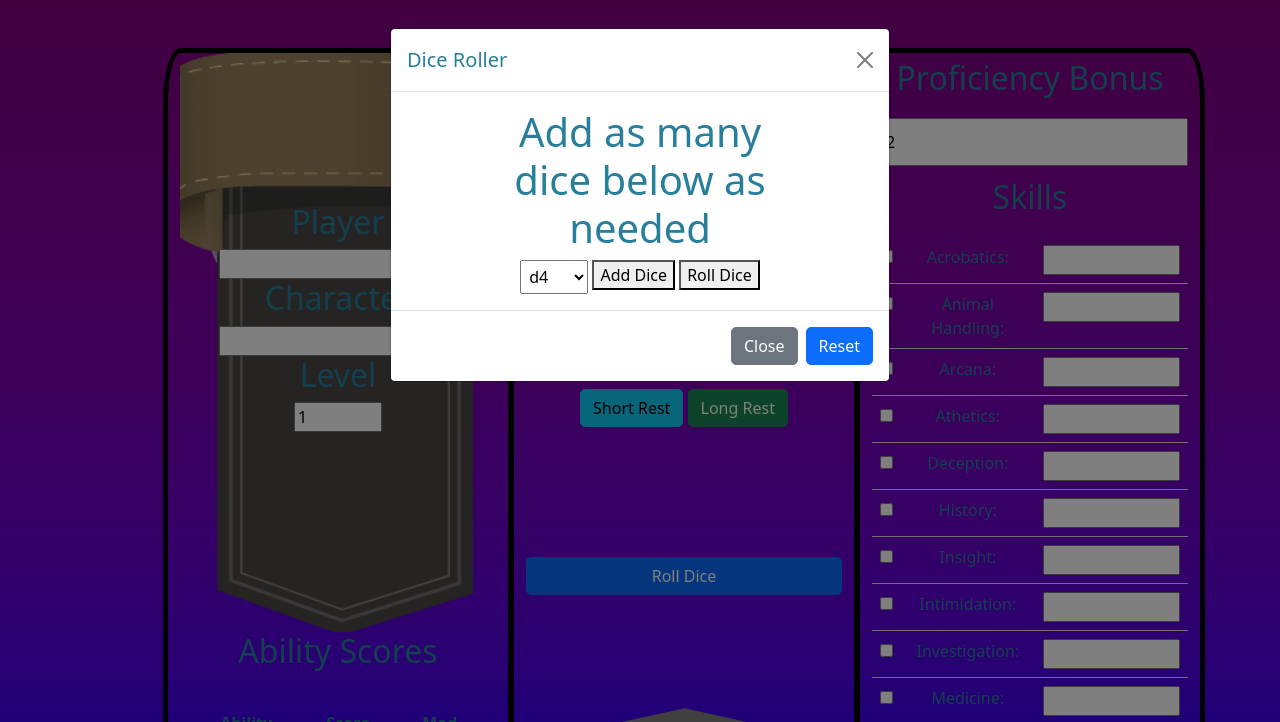
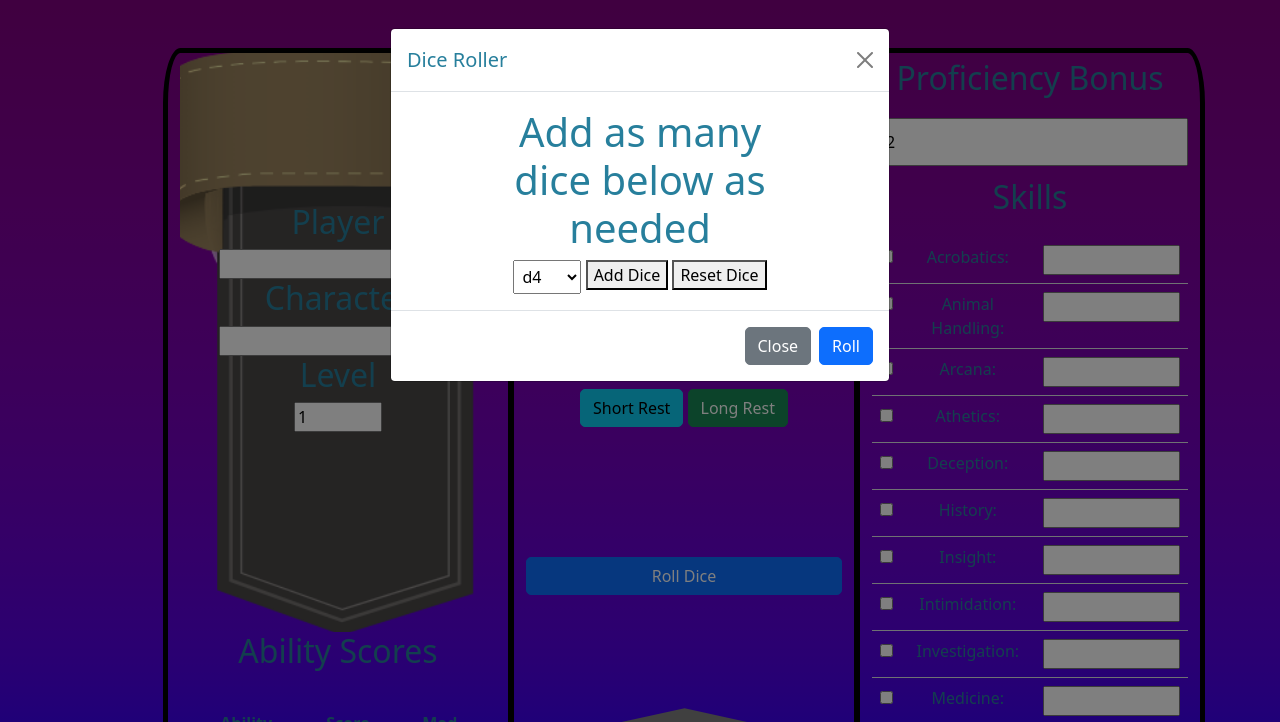
Before and after one commit to Dylan-Thrasher/Dynamic-Character-Sheet, a website: page index.html in a window 1280 px wide. Both pictures are taken after a click on the button "Roll Dice". Shown: the top 722 px of the page. Drawn offline with nearby package versions, Linux system fonts and the light colour scheme; no server answers.

Commit message:
swapped reset and roll buttons for better user experience

```diff
--- a/index.html
+++ b/index.html
@@ -181,7 +181,7 @@
                                                 <option value="100">d100</option>
                                             </select>
                                             <button id="add-dice">Add Dice</button>
-                                            <button id="roll-dice">Roll Dice</button>
+                                            <button id="reset-dice">Reset Dice</button>
                                         </div>
                                         <div id="dice-list"></div>
                                         <div id="results"></div>
@@ -191,7 +191,7 @@
                                 <div class="modal-footer">
                                     <button type="button" class="btn btn-secondary"
                                         data-bs-dismiss="modal">Close</button>
-                                    <button type="button" id="reset-dice" class="btn btn-primary">Reset</button>
+                                    <button type="button" id="roll-dice" class="btn btn-primary">Roll</button>
                                 </div>
                             </div>
                         </div>
```
